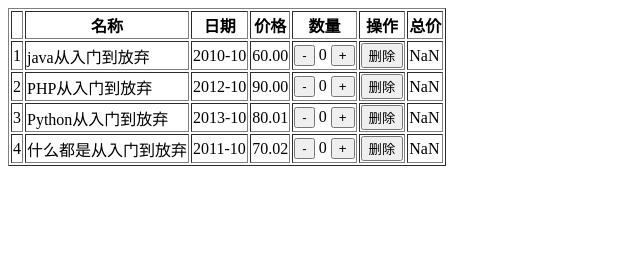
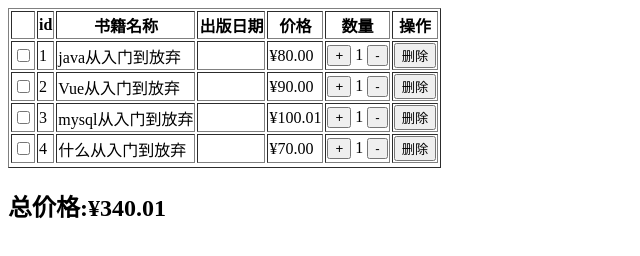
Before and after one commit to candleday/jstest, a plain HTML site: page index.html in a window 1280 px wide. Shown: the whole page, without its empty margins (0-640 px from the left). Drawn offline with nearby package versions, Linux system fonts and the light colour scheme.

Commit message:
day2 work

```diff
--- /dev/null
+++ b/3.js
@@ -0,0 +1,34 @@
+let app=new Vue(
+{
+	el:'#app',
+	data :{
+		checkedBooks: [],
+		bookIsEmpty:'购物车为空',
+		books:[
+			{id:1,price:80,tdate:'2020-07-01',count:1,name:'java从入门到放弃'},
+			{id:2,price:90,tdate:'2020-07-02',count:1,name:'Vue从入门到放弃'},
+			{id:3,price:100.01,tdate:'2020-07-03',count:1,name:'mysql从入门到放弃'},
+			{id:4,price:70.00,tdate:'2020-07-04',count:1,name:'什么从入门到放弃'},
+			]
+	},
+	computed:{
+		total:function(){
+			return this.books.reduce((returnVal,nextItem)=>returnVal+nextItem.price*nextItem.count,0)
+		},
+	},
+	methods:{
+		add:function(item,$event){
+			item.count++;
+		},
+		minus:function(item,$event){
+			item.count--;
+		},
+		remove:function(index){
+			this.books.splice(index,1)
+		}
+
+	},
+	filters: {
+		formatPrice: price =>'¥'+ price.toFixed(2)
+	}
+})
--- a/index.html
+++ b/index.html
@@ -1,98 +1,56 @@
 <!DOCTYPE html>
-<html lang="en">
+<html>
 	<head>
-    <meta charset="UTF-8">
-    <title>Title</title>
+		<meta charset="utf-8" />
+		<title></title>
 		<script src="https://cdn.jsdelivr.net/npm/vue/dist/vue.js"></script>
-    <script src="msg.js"></script>
+		<style>
+			.isChecked{
+				background: aquamarine;
+			}
+		</style>
 	</head>
 	<body>
-<div id="msg">
+
+				<div id="app">
 					<table border="1">
 						<thead>
 							<tr>
 								<th></th>
-    <th>名称</th>
-    <th>日期</th>
+								<th>id</th>
+								<th>书籍名称</th>
+								<th>出版日期</th>
 								<th>价格</th>
 								<th>数量</th>
 								<th>操作</th>
-    <th>总价</th>
-
 							</tr>
 						</thead>
+						<tbody>
+							<tr v-bind:class="{isChecked:item.state}" v-for="(item,index) of books" :key="item.id">
+								<td><input type='checkbox' v-model="item.state"/></td>
+								<td>{{item.id}}</td>
+								<td>{{item.name}}</td>
+								<td>{{item.ischecked}}</td>
+								<td>{{item.price | formatPrice}}</td>
+								<td>
+									<button v-on:click="add(item)">+</button>
+								    {{item.count}}
+									 <button @click="minus(item)":disabled="item.count<1">-</button>
+								</td>
+								<td><button @click="remove(index)">删除</button></td>
+							</tr>
 
-            <tbody v-for="book in books">
-            <td>{{book.id}}</td>
-            <td>{{book.name}}</td>
-            <td>{{book.date}}</td>
-            <td v-model="price">{{book.price}}</td>
-            <td v-model="num">
-                <button v-on:click="minus">-</button>
-                {{ book.num }}
-                <button v-on:click="plus">+</button>
+							<tr>
+							    <td colspan="7"  v-if="this.books.length === 0">
+							        <div>
+							            {{bookIsEmpty}}
+							        </div>
 							    </td>
-            <td><button>删除</button></td>
-            <td v-model="sum">{{sum}}</td>
+							</tr>
 						</tbody>
 					</table>
+					<h2>总价格:{{total | formatPrice}}</h2>
 				</div>
+				<script type="text/javascript" src="3.js"></script>
 	</body>
-<script type="text/javascript">
-    var vm=new Vue({
-        el: '#msg',
-        data: {
-
-            books: [{
-                id: '1',
-                name: 'java从入门到放弃',
-                date: '2010-10',
-                price: '60.00',
-                num: '0',
-                sum:'',
-            },
-                {
-                    id: '2',
-                    name: 'PHP从入门到放弃',
-                    date: '2012-10',
-                    price: '90.00',
-                    num: '0',
-                    sum:'',
-                },
-                {
-                    id: '3',
-                    name: 'Python从入门到放弃',
-                    date: '2013-10',
-                    price: '80.01',
-                    num: '0',
-                    sum:'',
-                },
-                {
-                    id: '4',
-                    name: '什么都是从入门到放弃',
-                    date: '2011-10',
-                    price: '70.02',
-                    num: '0',
-                    sum:'',
-                },]
-        },
-
-            computed: {
-                'sum': function(){
-                    return this.num*this.price
-                }
-        },
-
-            minus:function(){
-                if(this.num==0)
-                    this.num=0
-                else
-                    this.num-1
-            },
-            plus:function(){
-                this.num+1},
-
-    })
-</script>
-
 </html>
```
Lines whose indentation alone changed are shown as unchanged.
